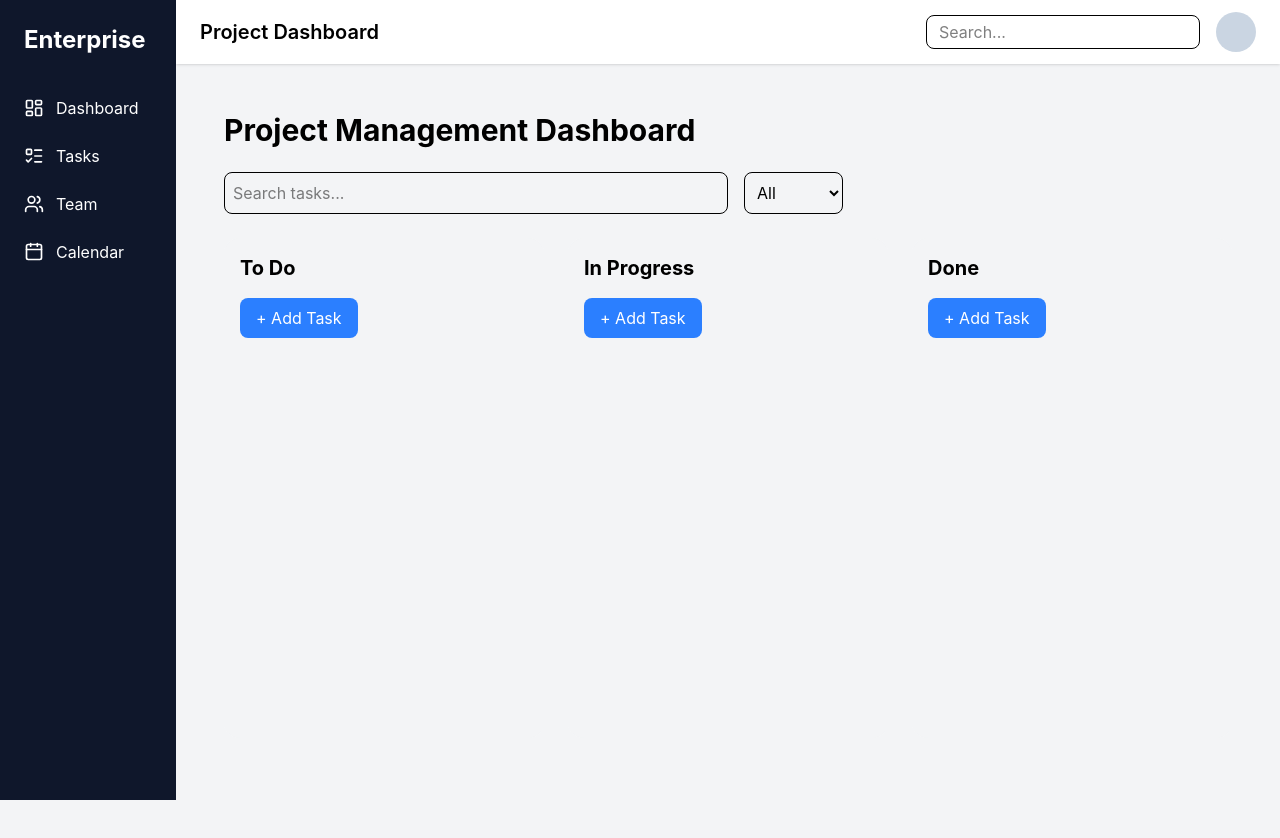
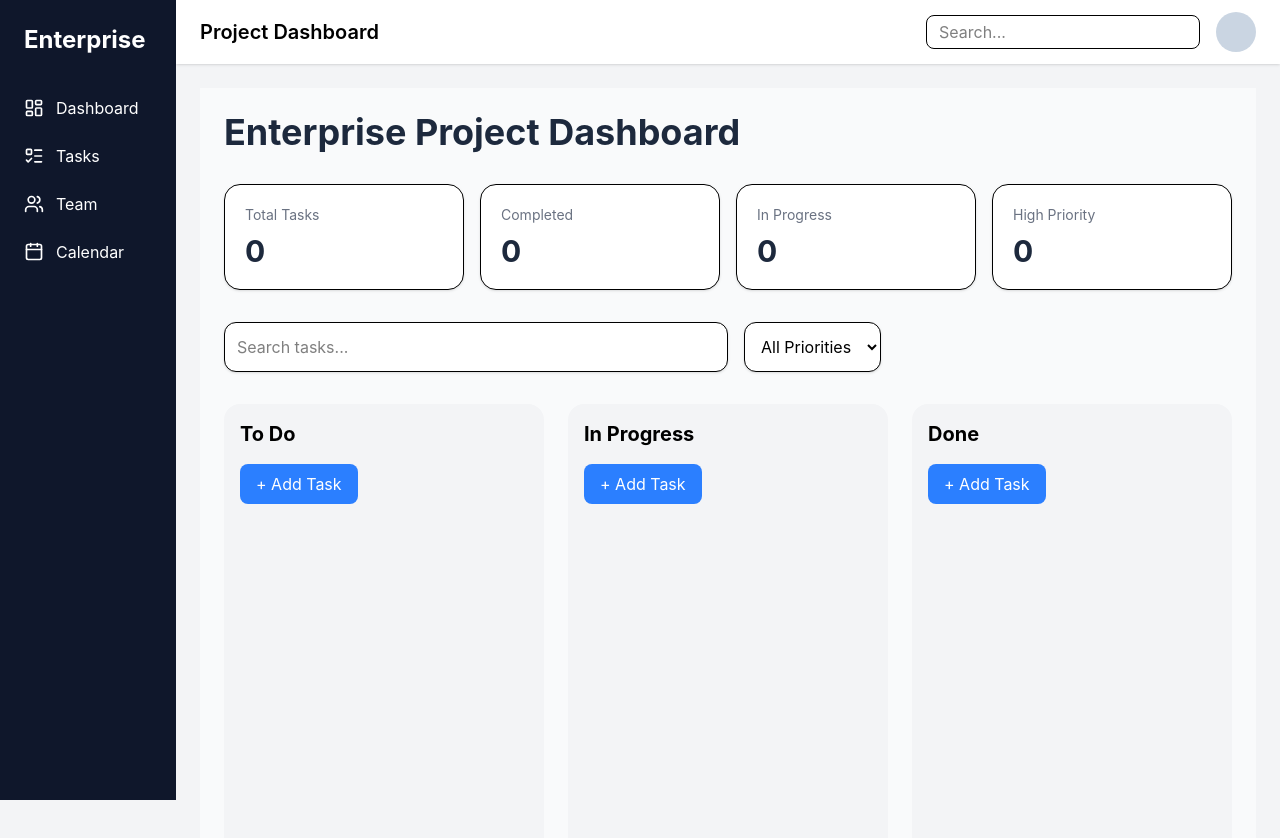
Before and after one commit to Sanaa-Abbass/enterprise-dashboard, a React (Vite) app: page /tasks in a window 1280 px wide. Shown: the top 838 px of the page. Built offline with nearby package versions, Linux system fonts and the light colour scheme.

Commit message:
Added dashboard analytics cards

```diff
--- /dev/null
+++ b/src/components/DashboardStats.jsx
@@ -0,0 +1,60 @@
+function DashboardStats({ columns }) {
+  // ✅ Get all tasks
+  const allTasks = Object.values(columns).flatMap(
+    (column) => column.tasks
+  );
+
+  // ✅ Statistics
+  const totalTasks = allTasks.length;
+
+  const completedTasks =
+    columns.done.tasks.length;
+
+  const inProgressTasks =
+    columns.inprogress.tasks.length;
+
+  const highPriorityTasks = allTasks.filter(
+    (task) => task.priority === "High"
+  ).length;
+
+  // ✅ Card Data
+  const stats = [
+    {
+      title: "Total Tasks",
+      value: totalTasks,
+    },
+    {
+      title: "Completed",
+      value: completedTasks,
+    },
+    {
+      title: "In Progress",
+      value: inProgressTasks,
+    },
+    {
+      title: "High Priority",
+      value: highPriorityTasks,
+    },
+  ];
+
+  return (
+    <div className="grid grid-cols-1 md:grid-cols-4 gap-4 mb-8">
+      {stats.map((stat) => (
+        <div
+          key={stat.title}
+          className="bg-white rounded-2xl shadow p-5 border"
+        >
+          <p className="text-gray-500 text-sm mb-2">
+            {stat.title}
+          </p>
+
+          <h2 className="text-3xl font-bold text-slate-800">
+            {stat.value}
+          </h2>
+        </div>
+      ))}
+    </div>
+  );
+}
+
+export default DashboardStats;
--- a/src/pages/Tasks.jsx
+++ b/src/pages/Tasks.jsx
@@ -1,11 +1,12 @@
+// src/pages/Tasks.jsx
+
 import { useState } from "react";
 import { useSelector, useDispatch } from "react-redux";
 
-import {
-  DragDropContext,
-} from "@hello-pangea/dnd";
+import { DragDropContext } from "@hello-pangea/dnd";
 
 import TaskColumn from "../components/TaskColumn";
+import DashboardStats from "../components/DashboardStats";
 
 import { moveTask } from "../features/taskes/TaskSlice";
 
@@ -17,11 +18,13 @@ function Tasks() {
     (state) => state.tasks.columns
   );
 
-  // ✅ Search + Filter state
+  // ✅ Search state
   const [search, setSearch] = useState("");
+
+  // ✅ Priority filter
   const [filter, setFilter] = useState("all");
 
-  // ✅ Drag & Drop handler
+  // ✅ Drag & Drop
   const onDragEnd = (result) => {
     const { source, destination } = result;
 
@@ -63,14 +66,17 @@ function Tasks() {
   );
 
   return (
-    <div className="p-6">
+    <div className="p-6 bg-gray-50 min-h-screen">
       {/* PAGE TITLE */}
-      <h1 className="text-3xl font-bold mb-6">
-        Project Management Dashboard
+      <h1 className="text-4xl font-bold text-slate-800 mb-8">
+        Enterprise Project Dashboard
       </h1>
 
-      {/* SEARCH + FILTER */}
-      <div className="flex gap-4 mb-6">
+      {/* ✅ ANALYTICS */}
+      <DashboardStats columns={columns} />
+
+      {/* ✅ SEARCH + FILTER */}
+      <div className="flex gap-4 mb-8">
         <input
           type="text"
           placeholder="Search tasks..."
@@ -78,7 +84,7 @@ function Tasks() {
           onChange={(e) =>
             setSearch(e.target.value)
           }
-          className="border p-2 rounded-lg w-1/2"
+          className="border p-3 rounded-xl w-1/2 bg-white shadow-sm"
         />
 
         <select
@@ -86,18 +92,18 @@ function Tasks() {
           onChange={(e) =>
             setFilter(e.target.value)
           }
-          className="border p-2 rounded-lg"
+          className="border p-3 rounded-xl bg-white shadow-sm"
         >
-          <option value="all">All</option>
+          <option value="all">All Priorities</option>
           <option value="High">High</option>
           <option value="Medium">Medium</option>
           <option value="Low">Low</option>
         </select>
       </div>
 
-      {/* KANBAN BOARD */}
+      {/* ✅ KANBAN BOARD */}
       <DragDropContext onDragEnd={onDragEnd}>
-        <div className="flex gap-6 overflow-x-auto">
+        <div className="flex gap-6 overflow-x-auto pb-4">
           {Object.entries(filteredColumns).map(
             ([columnId, column]) => (
               <TaskColumn
```
